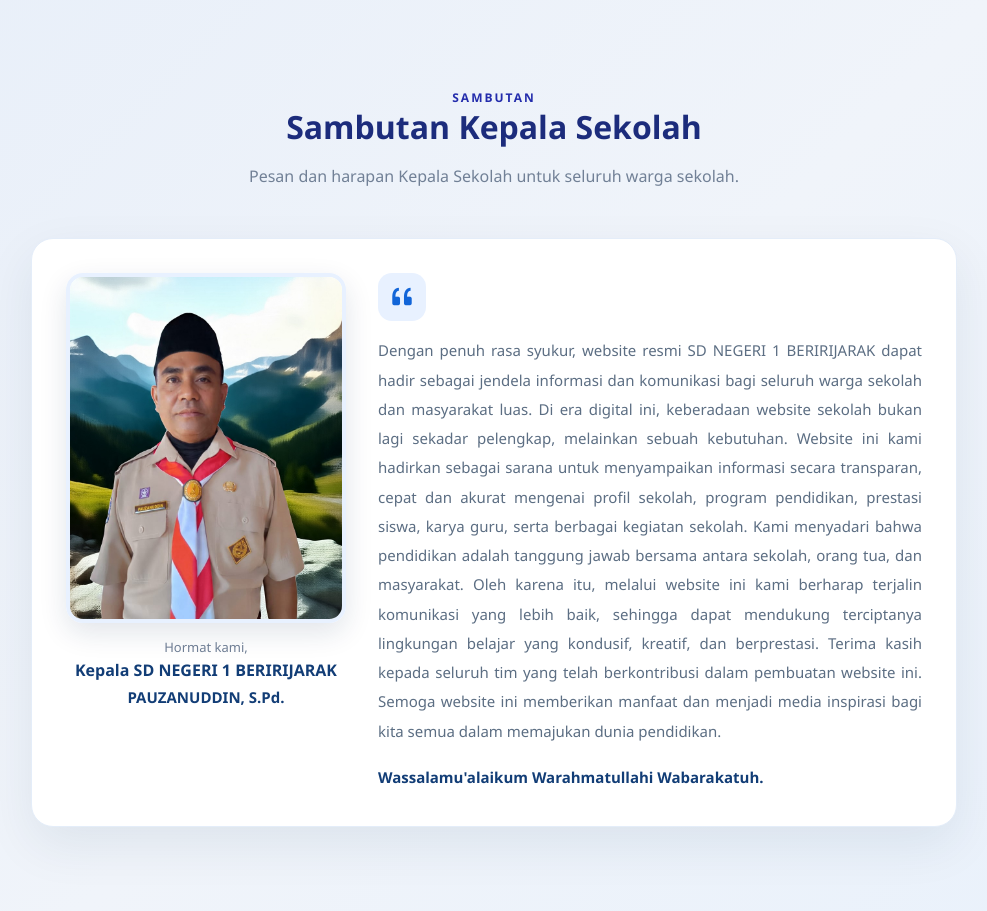
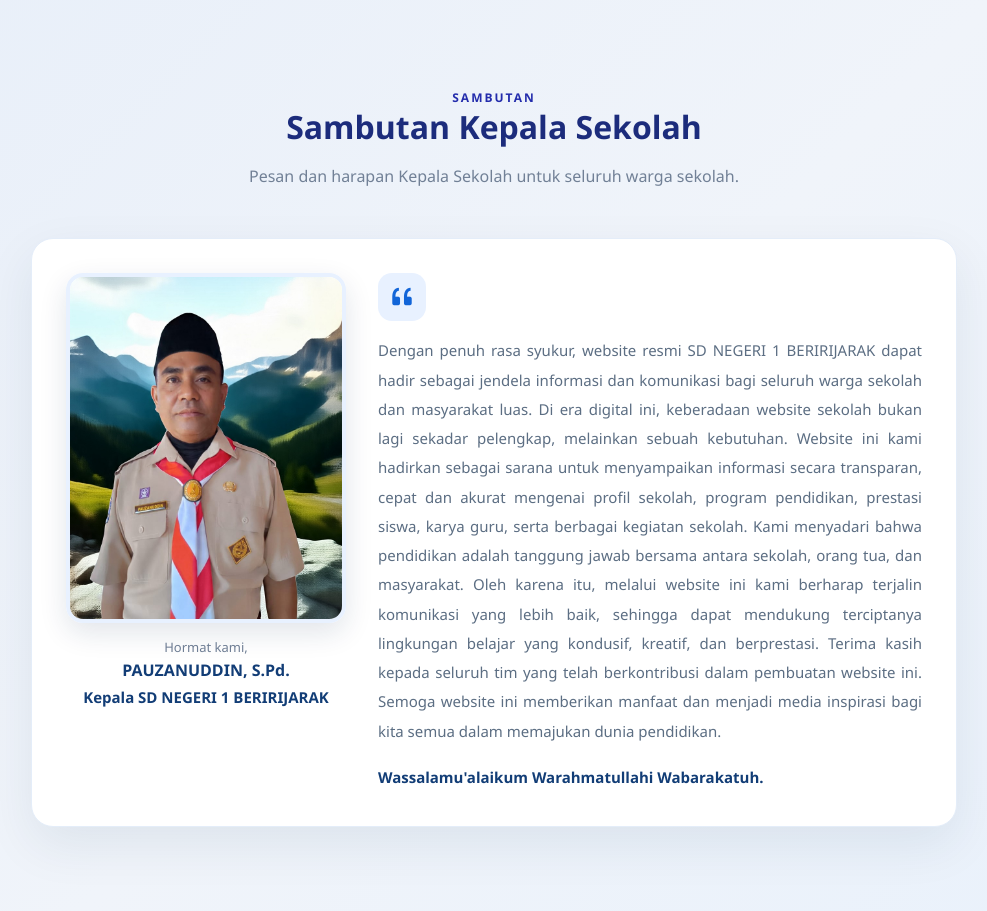
Before and after one commit to rialatifa72-coder/website-sdn1-beririjarak, a PHP site: page / in a window 1280 px wide. Shown: the part 1552-2463 px from the top of the page, without its empty margins (146-1133 px from the left). Run offline with PHP 8.4, Linux system fonts and the light colour scheme; data that the repository does not hold is empty; some libraries are stand-ins or nearby versions.

Commit message:
Ubah urutan nama dan jabatan kepala sekolah

```diff
--- a/index.php
+++ b/index.php
@@ -1289,8 +1289,8 @@ body {
                     <img src="kepsek.jpeg" alt="Foto Kepala SD Negeri 1 Beririjarak" class="sambutan-photo sambutan-photo-animate" role="button" tabindex="0" data-bs-toggle="modal" data-bs-target="#fotoKepsekModal" aria-label="Perbesar foto Kepala Sekolah" title="Klik untuk memperbesar foto">
                     <div class="sambutan-photo-caption">
                         <span>Hormat kami,</span>
-                        <strong>Kepala SD NEGERI 1 BERIRIJARAK</strong>
-                        <span class="d-block mt-1 fw-semibold" style="color:#123d76;font-size:15px;">PAUZANUDDIN, S.Pd.</span>
+                        <strong>PAUZANUDDIN, S.Pd.</strong>
+                        <span class="d-block mt-1 fw-semibold" style="color:#123d76;font-size:15px;">Kepala SD NEGERI 1 BERIRIJARAK</span>
                     </div>
                 </div>
                 <div class="sambutan-content">
```
